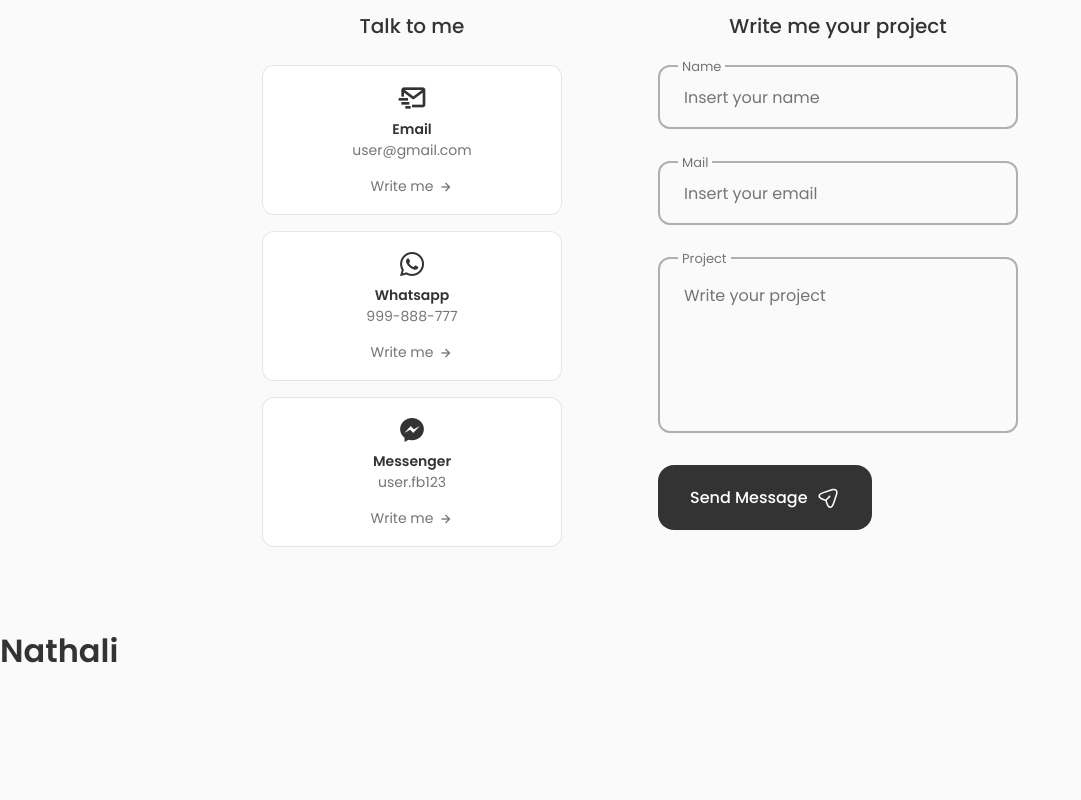
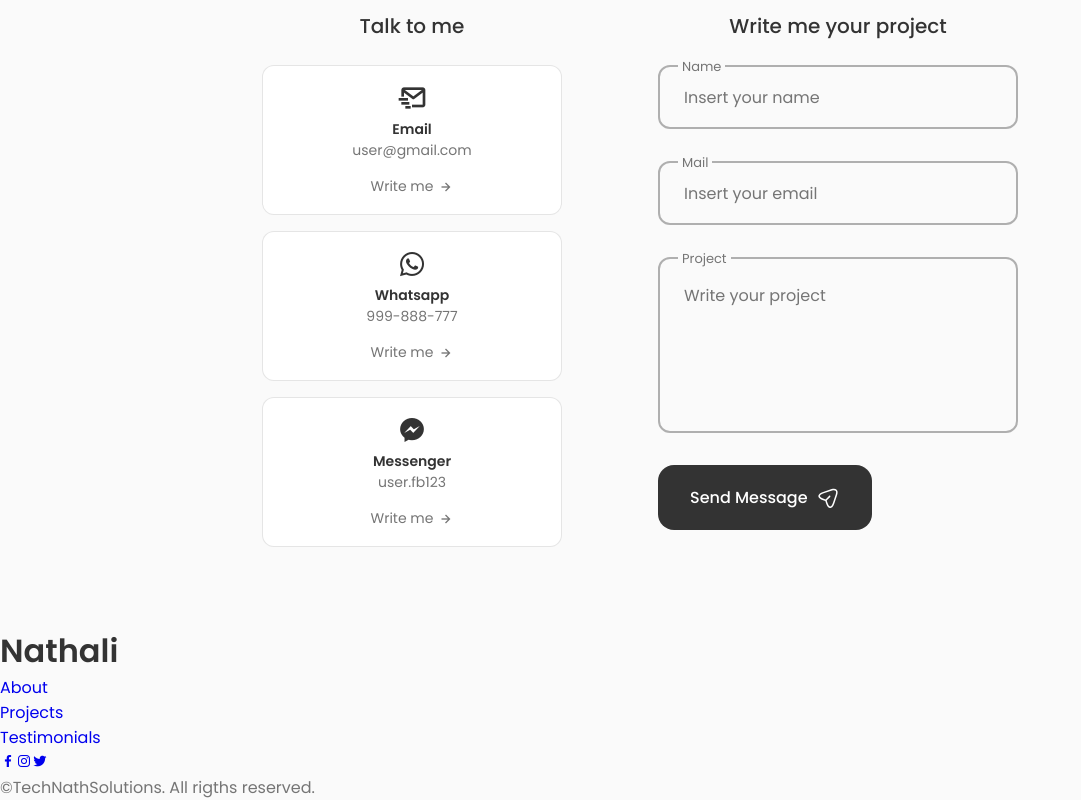
Before and after one commit to nathalipf/Portafolio, a React (Create React App) app: page / in a window 1280 px wide. Shown: the part 3860-4660 px from the top of the page, without its empty margins (0-1081 px from the left). Before the commit the page ends 4535 px from the top, so only its background shows below. Built offline with nearby package versions, Linux system fonts and the light colour scheme.

Commit message:
Update Footer.jsx

```diff
--- a/src/components/footer/Footer.jsx
+++ b/src/components/footer/Footer.jsx
@@ -1,4 +1,4 @@
-import React from 'react'
+import React from "react";
 
 const Footer = () => {
   return (
@@ -8,13 +8,54 @@ const Footer = () => {
 
         <ul classname="footer__list">
           <li>
-                    <a href="#home" classname="footer__link"></a>
+            <a href="#about" classname="footer__link">
+              About
+            </a>
           </li>
 
+          <li>
+            <a href="#portfolio" classname="footer__link">
+              Projects
+            </a>
+          </li>
+
+          <li>
+            <a href="#testimonials" classname="footer__link">
+              Testimonials
+            </a>
+          </li>
         </ul>
+
+        <div classname="footer__social">
+          <a
+            href="https://www.facebook.com/"
+            className="footer__social-link"
+            target="_blank" rel="noopener noreferrer"
+          >
+            <i class="bx bxl-facebook"></i>
+          </a>
+
+          <a
+            href="https://www.instagram.com/"
+            className="footer__social-link"
+            target="_blank" rel="noopener noreferrer"
+          >
+            <i class="bx bxl-instagram"></i>
+          </a>
+
+          <a
+            href="https://www.twitter.com/"
+            className="footer__social-link"
+            target="_blank" rel="noopener noreferrer"
+          >
+            <i class="bx bxl-twitter"></i>
+          </a>
+        </div>
+
+        <span classname="footer__copy">&#169;TechNathSolutions. All rigths reserved.</span>
       </div>
     </footer>
-  )
-}
+  );
+};
 
-export default Footer
+export default Footer;
```
Lines whose indentation alone changed are shown as unchanged.
